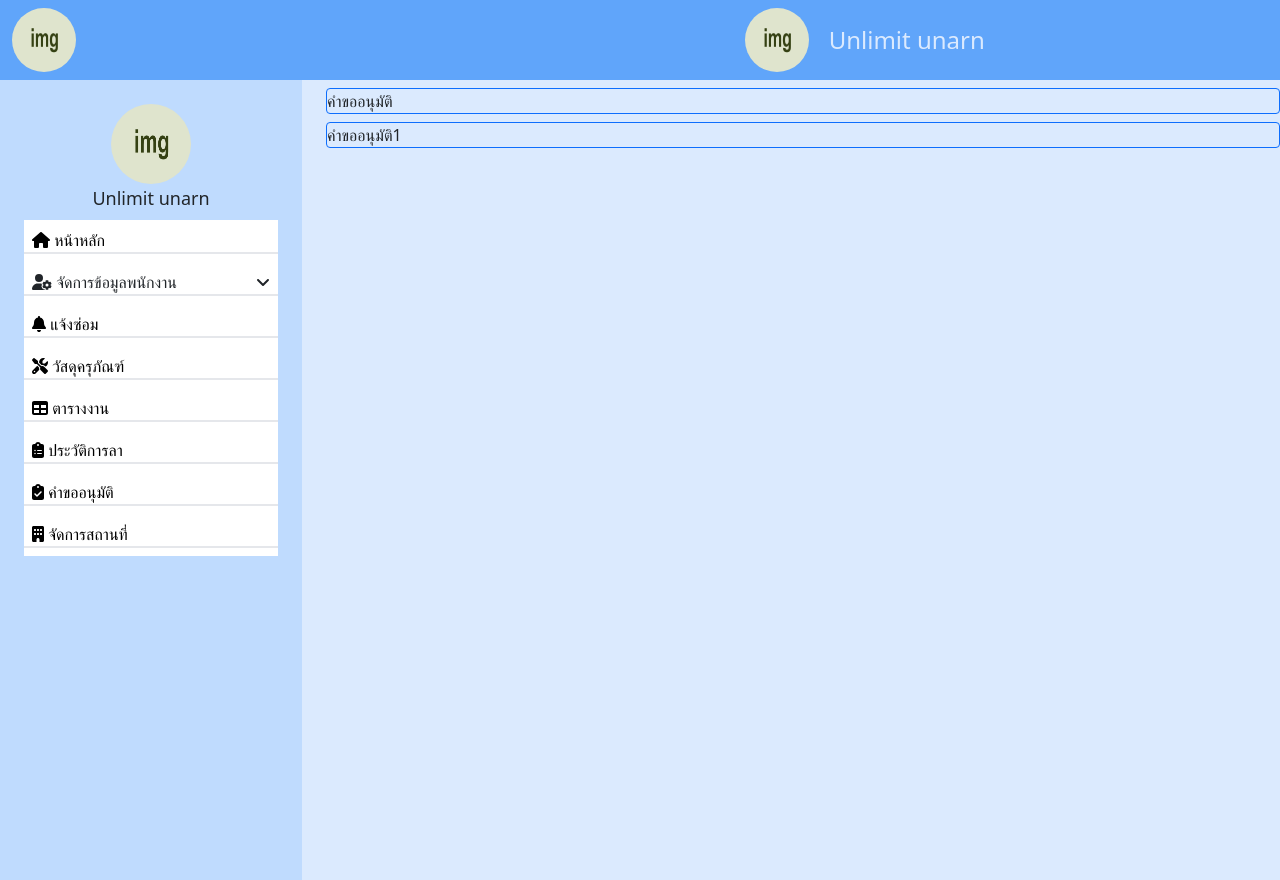
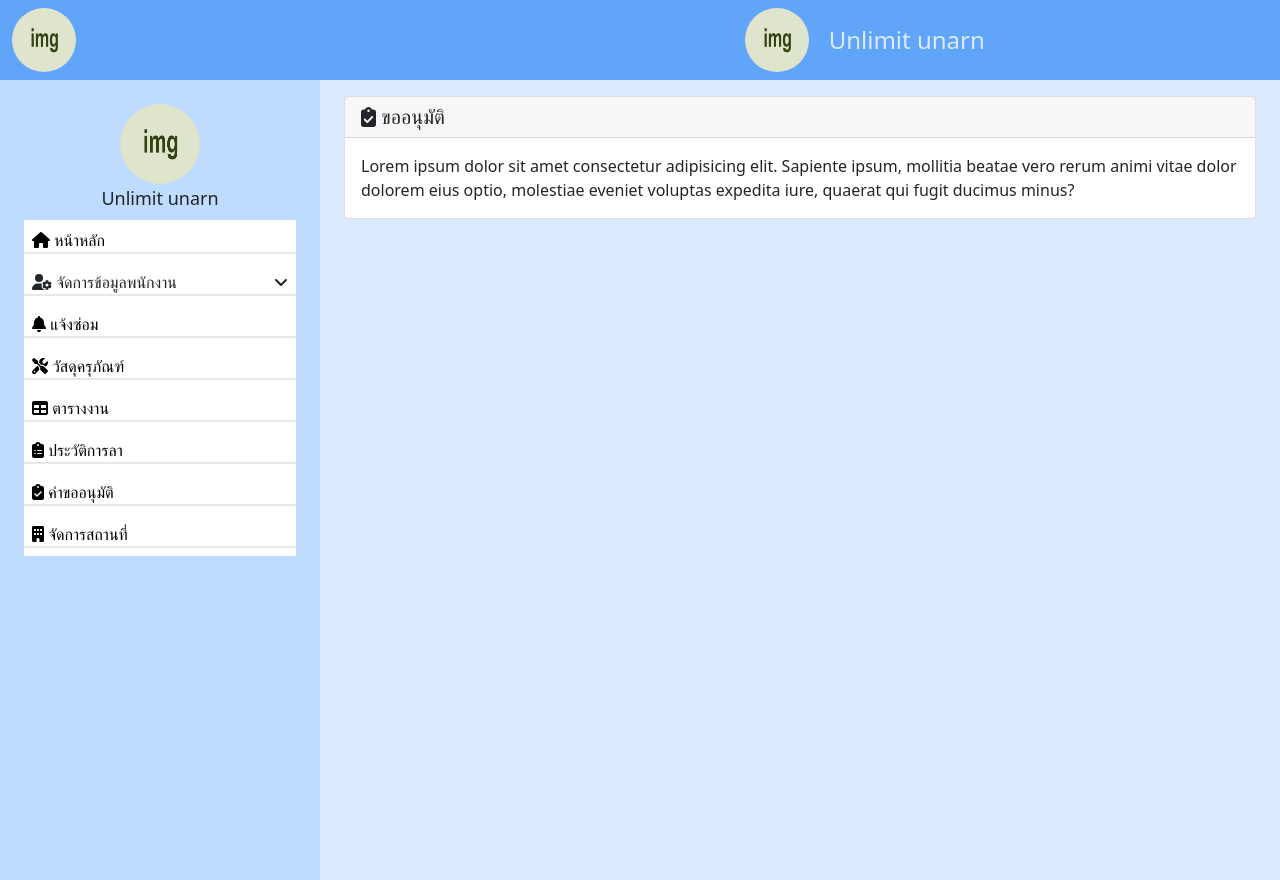
Before and after one commit to unlimit-un/project1, a React (Create React App) app in the folder client/: page /manager in a window 1280 px wide. Built offline with nearby package versions, Linux system fonts and the light colour scheme.

Commit message:
commit homepage manager

```diff
--- a/client/src/App.js
+++ b/client/src/App.js
@@ -2,7 +2,6 @@ import React from 'react'
 import { Routes, Route } from 'react-router-dom'
 import { HomePage } from './pages/HomePage';
 import { HomePageM } from './pages/manager/HomePageM';
-
 
 function App() {
   return (
--- a/client/src/components/Card.js
+++ /dev/null
@@ -1,13 +0,0 @@
-import React from 'react'
-
-function Card() {
-  return (
-    <>
-        <div className ="border my-2 border-primary rounded">คำขออนุมัติ</div>
-        <div className ="border my-2 border-primary rounded">คำขออนุมัติ1</div>
-
-    </>
-  )
-}
-
-export default Card
--- /dev/null
+++ b/client/src/components/manager/CardM.js
@@ -0,0 +1,20 @@
+import { FontAwesomeIcon } from '@fortawesome/react-fontawesome'
+import React from 'react'
+
+function Card({icon, color, label, content}) {
+  const classContent = `card relative after:absolute after:bg-${color}-500 after:w-full after:h-1 after:left-0 after:top-0`
+  return (
+    <>
+        <div className={classContent}>
+          <div className="card-header">
+            <h5 className="m-0 "> <FontAwesomeIcon icon={icon}/> {label}</h5>
+          </div>
+          <div className="card-body">
+            {content}
+          </div>
+        </div>
+    </>
+  )
+}
+
+export default Card
--- a/client/src/components/manager/NavbarM.js
+++ b/client/src/components/manager/NavbarM.js
@@ -4,8 +4,8 @@ import Logo from '../../assets/demo.jpg'
 const Navbar = () => {
   return (
     <>
-        <nav class="navbar navbar-expand-lg bg-blue-400 ">
-            <div class="container-fluid">
+        <nav className="navbar navbar-expand-lg bg-blue-400 ">
+            <div className="container-fluid">
                 <div className="row justify-between items-center w-full">
                     <div className="col-7">
                         <img src={Logo} alt="Logo.jpg" className="rounded-circle w-16 h-16"/>
--- a/client/src/components/manager/SidebarM.js
+++ b/client/src/components/manager/SidebarM.js
@@ -5,7 +5,7 @@ import { FontAwesomeIcon } from '@fortawesome/react-fontawesome';
 import { faAngleDown, faHome, faScrewdriverWrench, faUserGear, faTable, faBell, faClipboardList, faClipboardCheck, faBuilding } from "@fortawesome/free-solid-svg-icons";
 import { Link } from 'react-router-dom';
 import { LinkMenuM } from './LinkMenuM';
-export const SidebarM = () => {
+const SidebarM = () => {
     const [open, setOpen] = useState({
         person: {
             status: false,
@@ -17,12 +17,10 @@ export const SidebarM = () => {
             <div className="bg-blue-200 min-h-screen">
                 <div className="flex flex-col items-center">
                     <div className="flex flex-col items-center mt-4 mb-2">
-                        {/* profile */}
                         <img src={Logo} alt="profile.jpg" className="w-20 h-20 rounded-circle"/>
                         <p className="m-0 text-lg">Unlimit unarn</p>
                     </div>
                     <div className="container-fluid">
-                        {/* Menu */}
                         <ul className="list-none bg-white flex flex-col gap-3 py-2 px-0 m-0">
                             <LinkMenuM path="/manager/" icon={faHome} label="หน้าหลัก" />
                             <li>
@@ -59,3 +57,5 @@ export const SidebarM = () => {
         </>
     )
 }
+
+export default SidebarM
--- a/client/src/css/style.css
+++ b/client/src/css/style.css
@@ -1,3 +1,9 @@
+*{
+    margin: 0;
+    padding: 0;
+    box-sizing: border-box;
+}
+
 ::-webkit-scrollbar {
     width: 7px;
     height: 7px;              /* height of horizontal scrollbar ← You're missing this */
@@ -13,9 +19,3 @@
     background-color:hsl(0,0%,85%);
     border-radius: 100px;
 }
-
-*{
-    margin: 0;
-    padding: 0;
-    box-sizing: border-box;
-}
--- a/client/src/pages/manager/HomePageM.js
+++ b/client/src/pages/manager/HomePageM.js
@@ -1,18 +1,25 @@
+import { faClipboardCheck } from '@fortawesome/free-solid-svg-icons'
 import React from 'react'
-import Card from '../../components/Card'
+import CardM from '../../components/manager/CardM'
 import Navbar from '../../components/manager/NavbarM'
-import { SidebarM } from '../../components/manager/SidebarM'
+import SidebarM from '../../components/manager/SidebarM'
 export const HomePageM = () => {
+    const content = "Lorem ipsum dolor sit amet consectetur adipisicing elit. Sapiente ipsum, mollitia beatae vero rerum animi vitae dolor dolorem eius optio, molestiae eveniet voluptas expedita iure, quaerat qui fugit ducimus minus?"
     return (
         <>
             <div className="bg-blue-100 min-h-screen">
                 <Navbar/>
+                <div className="container-fluid">
+
                     <div className="row">
-                <div className="col-lg-3 col-md-4 col-12">
+                        <div className="col-lg-3 col-md-4 col-xs-12 p-0">
                             <SidebarM/>
                         </div>
-                <div className="col-lg-9 col-md-8 col-12">
-                    <Card/>
+                        <div className="col-lg-9 col-md-4 col-xs-12 p-0">
+                            <div className="container mt-3">
+                                <CardM label="ขออนุมัติ" icon={faClipboardCheck} content={content} color="green"/>
+                            </div>
+                        </div>
                     </div>
                 </div>
             </div>
```
Lines whose indentation alone changed are shown as unchanged.
